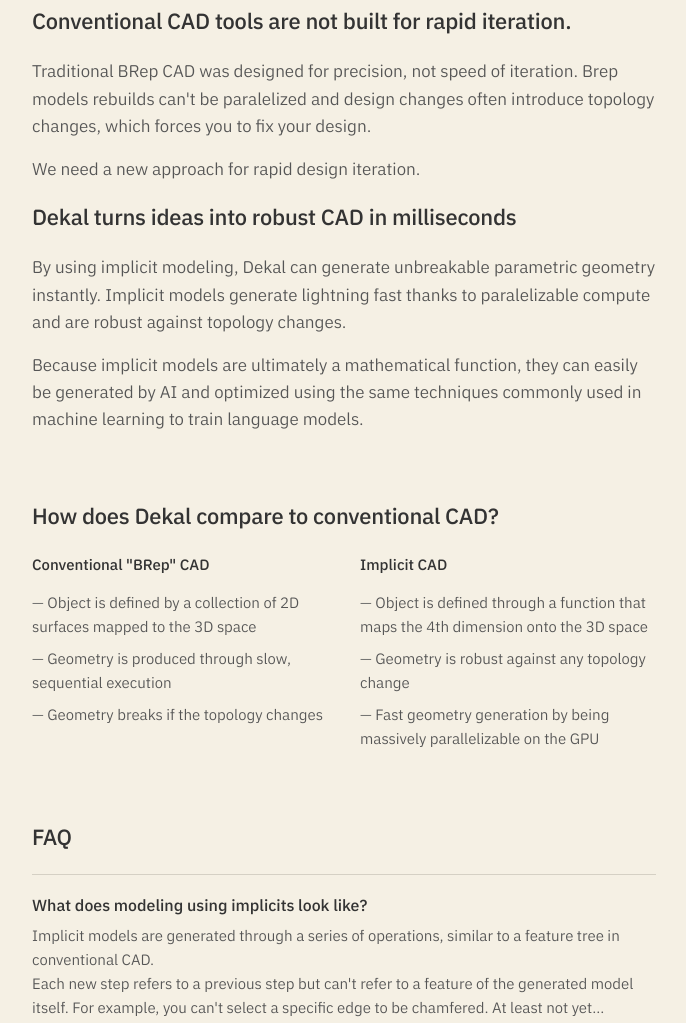
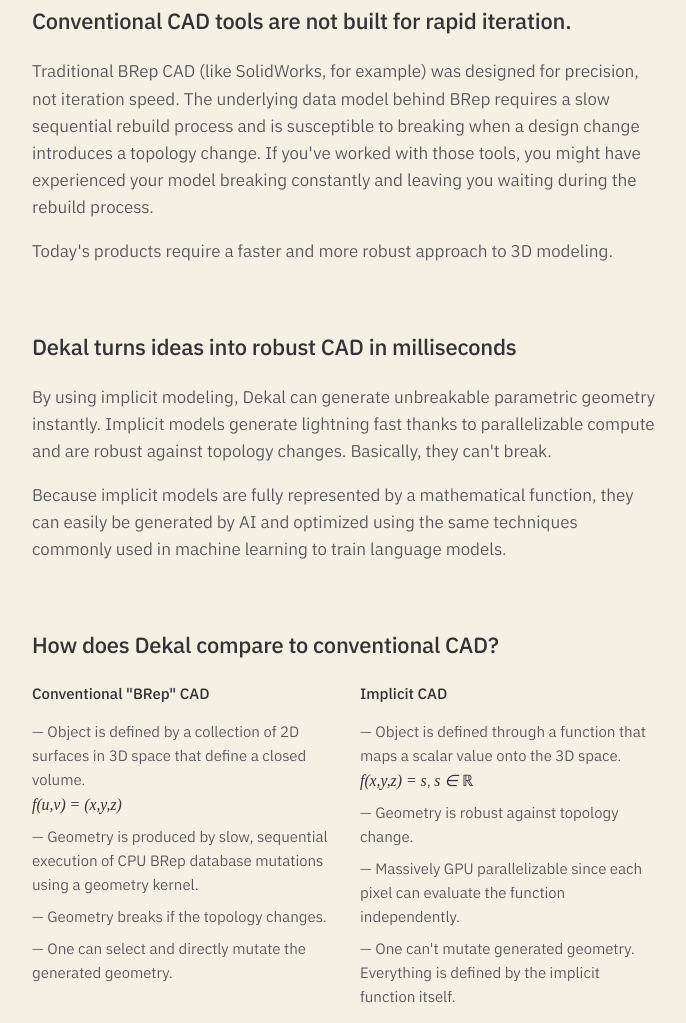
Before and after one commit to DekalCorp/dekalcorp.github.io, a plain HTML site: page index.html in a window 1280 px wide. Shown: the part 1110-2133 px from the top of the page, without its empty margins (296-982 px from the left). Drawn offline with Linux system fonts and the light colour scheme.

Commit message:
content polish, math equations, demo links
- add inline math equations to brep vs implicit comparison
- fix spelling and grammar throughout
- point implicit demo links to demo2.dekal.sh, kinematic to demo.dekal.sh
- remove docs link from hero nav
- ignore .claude/

```diff
--- a/index.html
+++ b/index.html
@@ -208,6 +208,18 @@
                 color: var(--text-muted);
             }
 
+            .math {
+                font-family: "Times New Roman", Cambria, Georgia, serif;
+                font-style: italic;
+                font-size: 1.05em;
+                color: var(--text-primary);
+                white-space: nowrap;
+            }
+
+            .math .num {
+                font-style: normal;
+            }
+
             .faq-list {
                 list-style: none;
                 margin: 0;
@@ -292,8 +304,7 @@
             <p class="tagline">Lightning fast implicit modeling.</p>
             <nav class="hero-links">
                 <a href="https://github.com/dekalcorp">Source</a>
-                <a href="https://demo.dekal.sh" class="primary">Live demo</a>
-                <a href="https://demo.dekal.sh/help">Docs</a>
+                <a href="https://demo2.dekal.sh" class="primary">Live demo</a>
                 <a href="#faq">FAQ</a>
                 <a href="/contact.html">Contact</a>
             </nav>
@@ -304,24 +315,25 @@
         </div>
 
         <div class="container">
-            <h2>Conventional CAD tools are not built for rapid iteration.</h2>
-            <p>
-                Traditional BRep CAD was designed for precision, not speed of
-                iteration. Brep models rebuilds can't be paralelized and design
-                changes often introduce topology changes, which forces you to
-                fix your design.
-            </p>
-            <p>We need a new approach for rapid design iteration.</p>
+            <section>
+                <h2>Conventional CAD tools are not built for rapid iteration.</h2>
+                <p>
+                    Traditional BRep CAD (like SolidWorks, for example) was designed for precision, not
+                    iteration speed. The underlying data model behind BRep requires a slow sequential rebuild process and is susceptible to breaking when a design change introduces a
+                    topology change. If you've worked with those tools, you might have experienced your model breaking constantly and leaving you waiting during the rebuild process.
+                </p>
+                <p>Today's products require a faster and more robust approach to 3D modeling.</p>
+            </section>
             <section>
                 <h2>Dekal turns ideas into robust CAD in milliseconds</h2>
                 <p>
                     By using implicit modeling, Dekal can generate unbreakable
                     parametric geometry instantly. Implicit models generate
-                    lightning fast thanks to paralelizable compute and are
-                    robust against topology changes.
+                    lightning fast thanks to parallelizable compute and are
+                    robust against topology changes. Basically, they can't break.
                 </p>
                 <p>
-                    Because implicit models are ultimately a mathematical
+                    Because implicit models are fully represented by a mathematical
                     function, they can easily be generated by AI and optimized
                     using the same techniques commonly used in machine learning
                     to train language models.
@@ -335,13 +347,15 @@
                         <ul>
                             <li>
                                 Object is defined by a collection of 2D surfaces
-                                mapped to the 3D space
+                                in 3D space that define a closed volume. <br/>
+                                <span class="math">f(u,v) = (x,y,z)</span>
                             </li>
                             <li>
-                                Geometry is produced through slow, sequential
-                                execution
+                                Geometry is produced by slow, sequential
+                                execution of CPU BRep database mutations using a geometry kernel.
                             </li>
-                            <li>Geometry breaks if the topology changes</li>
+                            <li>Geometry breaks if the topology changes.</li>
+                            <li>One can select and directly mutate the generated geometry.</li>
                         </ul>
                     </div>
                     <div class="col">
@@ -349,15 +363,17 @@
                         <ul>
                             <li>
                                 Object is defined through a function that maps
-                                the 4th dimension onto the 3D space
+                                a scalar value onto the 3D space.<br/>
+                                <span class="math">f(x,y,z) = s</span>,
+                                <span class="math">s &#8712; &#8477;</span>
                             </li>
                             <li>
-                                Geometry is robust against any topology change
+                                Geometry is robust against topology change.
                             </li>
                             <li>
-                                Fast geometry generation by being massively
-                                parallelizable on the GPU
+                                Massively GPU parallelizable since each pixel can evaluate the function independently.
                             </li>
+                            <li>One can't mutate generated geometry. Everything is defined by the implicit function itself.</li>
                         </ul>
                     </div>
                 </div>
@@ -414,8 +430,8 @@
                         </p>
                         <p class="faq-a">
                             Dekal offers a conventional
-                            <i>visual design workbench</i> as well as a
-                            <i>scripting interface</i> to generate models
+                            visual design workbench as well as a
+                            scripting interface to generate models
                             through code.
                         </p>
                     </li>
@@ -436,8 +452,8 @@
                         <p class="faq-a">
                             Yes, Dekal offers both a conventional sketch
                             constraint system as well as 3D constraint system
-                            heavily inspired from robot kinematics design. See
-                            the demo here.
+                            heavily inspired by robot kinematics design. See
+                            the demo <a href="https://demo.dekal.sh">here</a>.
                         </p>
                     </li>
                     <li>
@@ -472,7 +488,7 @@
                     </li>
                     <li>
                         <p class="faq-q">Can I try Dekal?</p>
-                        <p class="faq-a">Yes, checkout the live tool here.</p>
+                        <p class="faq-a">Yes, check out the live tool <a href="https://demo2.dekal.sh">here</a>.</p>
                     </li>
                 </ul>
             </section>
@@ -482,7 +498,7 @@
             <div class="footer-inner">
                 <span class="footer-brand">Dekal</span>
                 <div class="footer-links">
-                    <a href="https://demo.dekal.sh">Demo</a>
+                    <a href="https://demo2.dekal.sh">Demo</a>
                     <a href="/contact.html">Contact</a>
                 </div>
                 <span class="footer-copy">&copy; 2026 Dekal</span>
```
Also changed, not shown: 1 other file.
